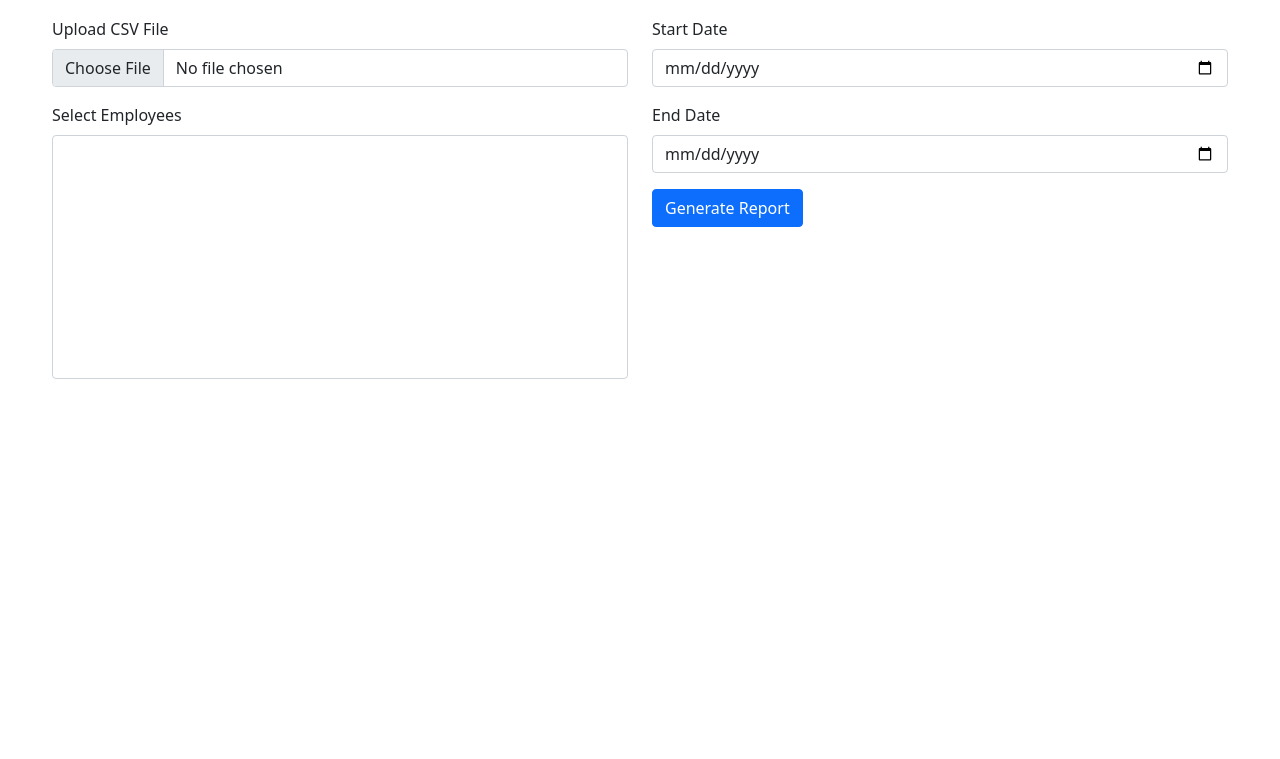
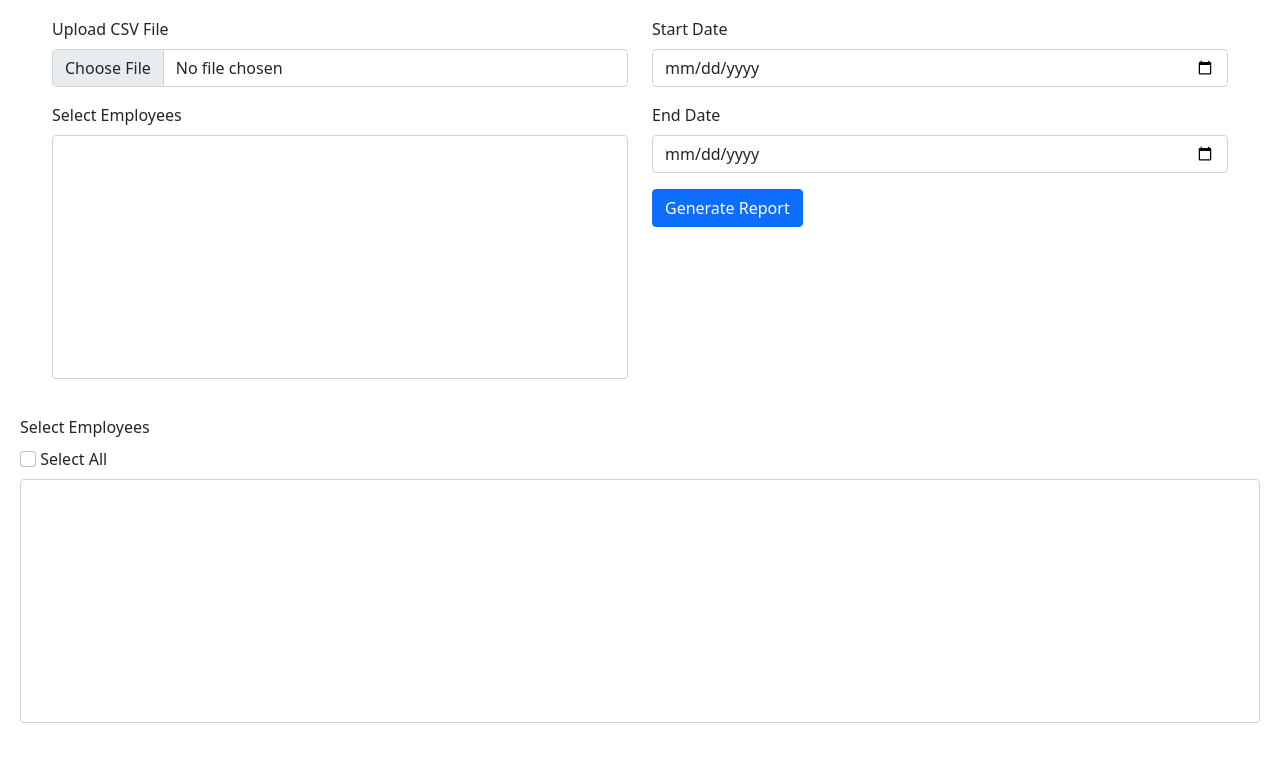
Before and after one commit to rafiddeshmukh/Employee_Attendence_Report, a plain HTML site: page index.html in a window 1280 px wide. Shown: the part 137-896 px from the top of the page. Before the commit the page ends 800 px from the top, so only its background shows below. Drawn offline with nearby package versions, Linux system fonts and the light colour scheme.

Commit message:
Update index.html

```diff
--- a/index.html
+++ b/index.html
@@ -142,6 +142,16 @@
             </div>
         </div>
     </div>
+        <!-- Add this where your employee selection is -->
+<div class="mb-3">
+    <label class="form-label">Select Employees</label>
+    <div class="mb-2">
+        <input type="checkbox" id="selectAllEmployees" class="form-check-input">
+        <label class="form-check-label" for="selectAllEmployees">Select All</label>
+    </div>
+    <select class="form-select" id="employeeSelect" multiple size="10"></select>
+</div>
+
 
     <script src="https://cdn.jsdelivr.net/npm/bootstrap@5.1.3/dist/js/bootstrap.bundle.min.js"></script>
     <script src="employees.js"></script>
```
